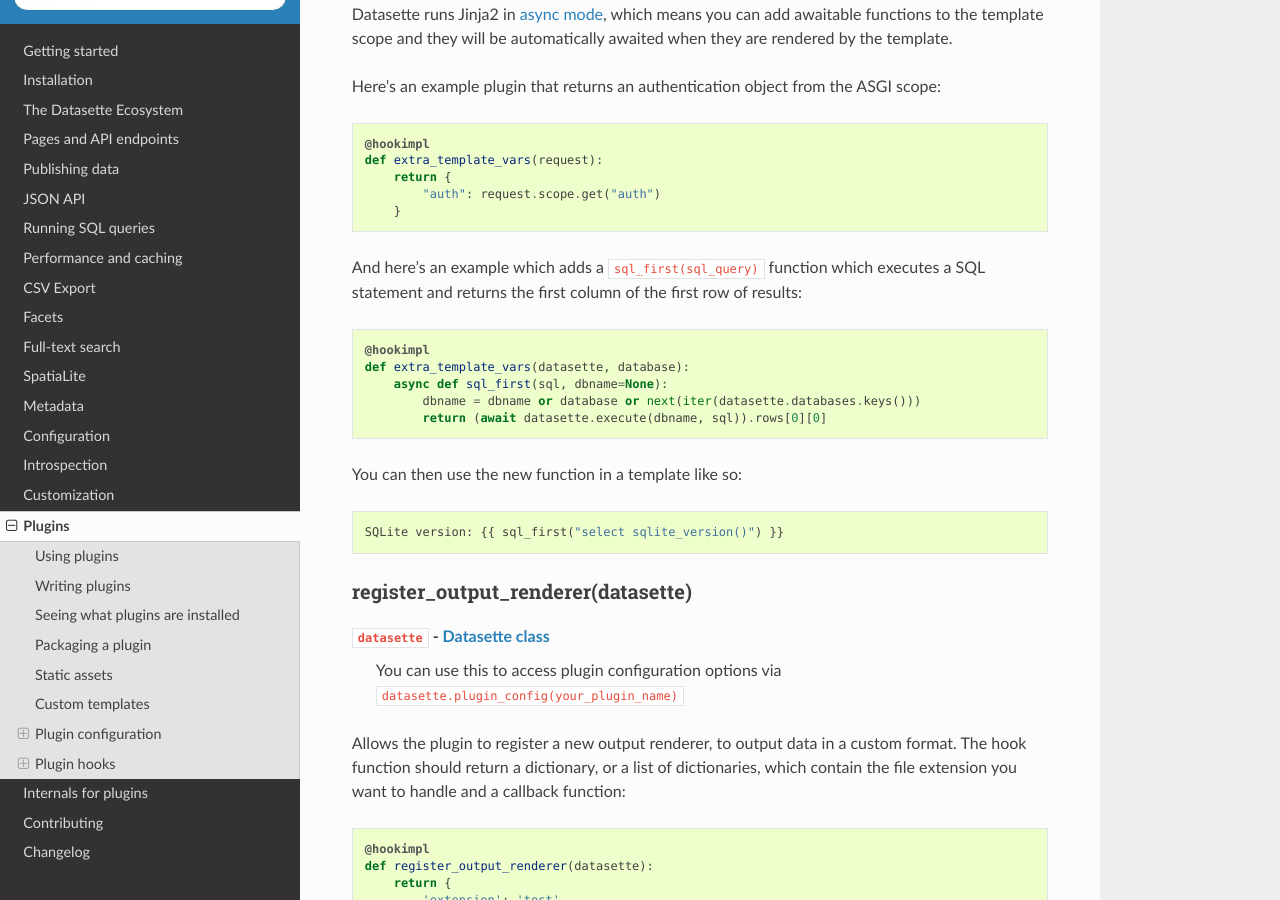
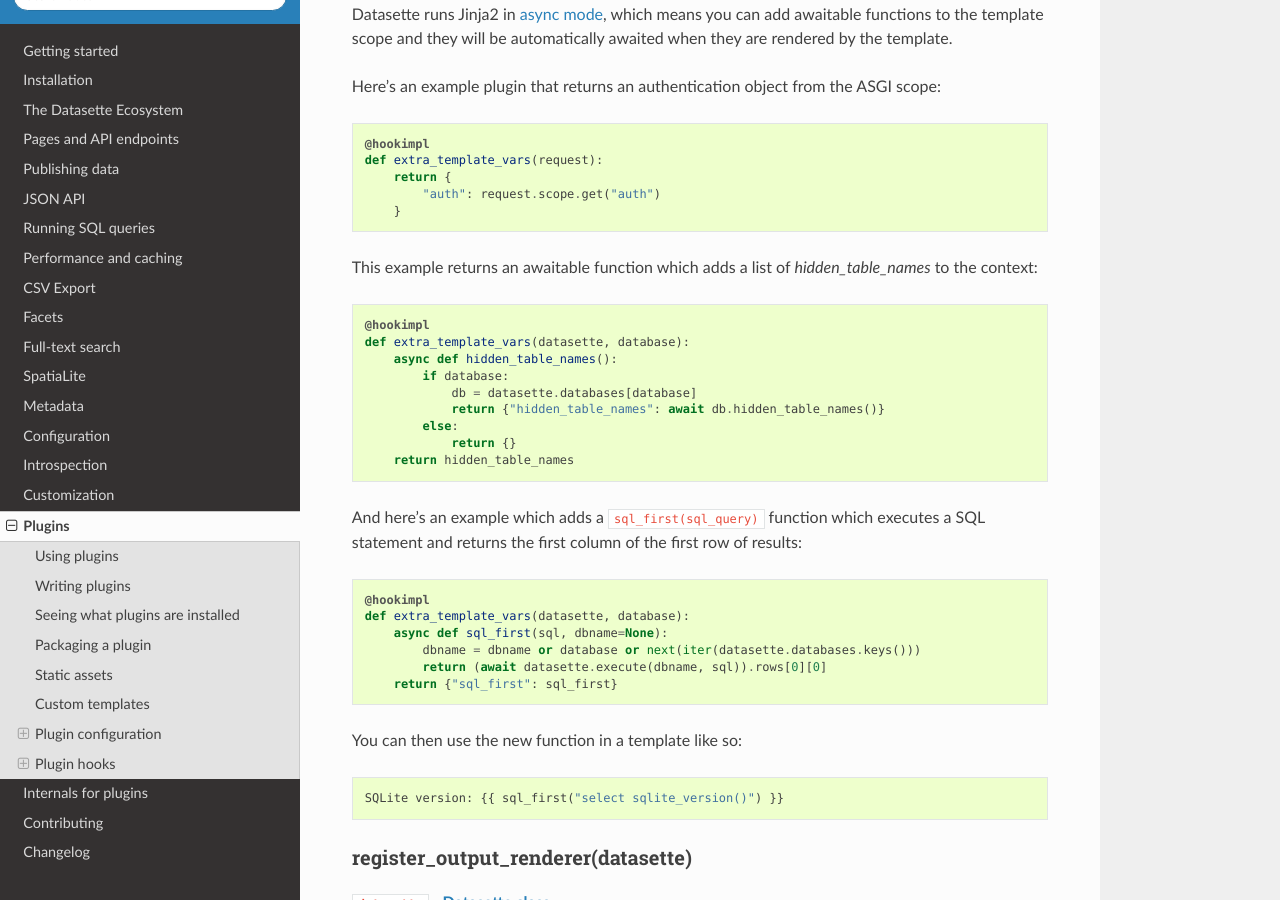
Before and after one commit to simonw/datasette, a Sphinx documentation site: the page built from docs/plugins.rst, in a window 1280 px wide and 900 px high, scrolled down 13805 px. Built offline with Sphinx 7.4.7 and the Read the Docs theme 2.0.0, drawn with Linux system fonts in a browser that asks for light colours.

Commit message:
Improved extra_template_vars documentation

```diff
--- a/docs/plugins.rst
+++ b/docs/plugins.rst
@@ -673,6 +673,20 @@
             "auth": request.scope.get("auth")
         }
 
+This example returns an awaitable function which adds a list of `hidden_table_names` to the context:
+
+.. code-block:: python
+
+    @hookimpl
+    def extra_template_vars(datasette, database):
+        async def hidden_table_names():
+            if database:
+                db = datasette.databases[database]
+                return {"hidden_table_names": await db.hidden_table_names()}
+            else:
+                return {}
+        return hidden_table_names
+
 And here's an example which adds a ``sql_first(sql_query)`` function which executes a SQL statement and returns the first column of the first row of results:
 
 .. code-block:: python
@@ -682,6 +696,7 @@
         async def sql_first(sql, dbname=None):
             dbname = dbname or database or next(iter(datasette.databases.keys()))
             return (await datasette.execute(dbname, sql)).rows[0][0]
+        return {"sql_first": sql_first}
 
 You can then use the new function in a template like so::
 
```
